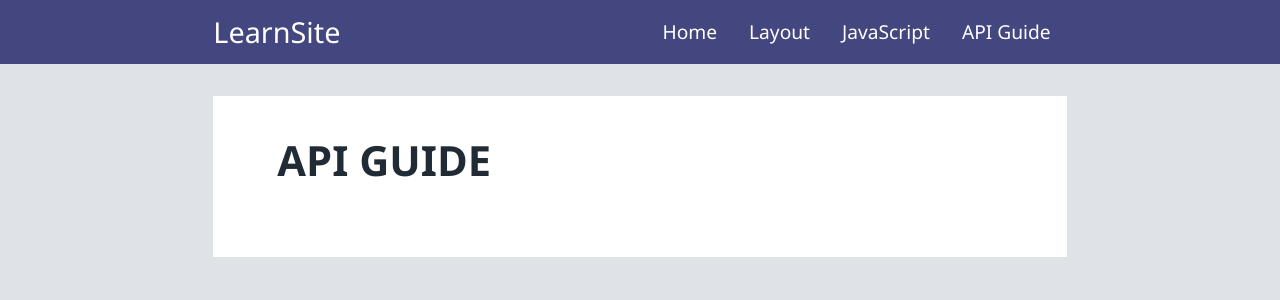
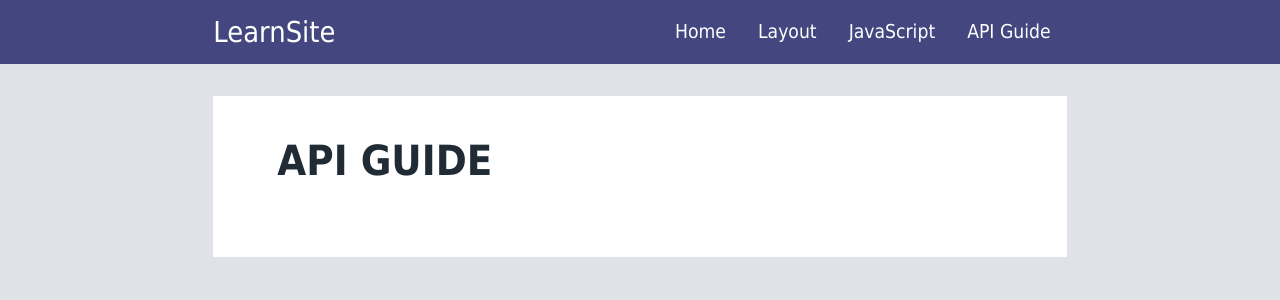
Before and after one commit to CasperMobit/LearnSite, a PHP site: page /api.php in a window 1280 px wide. Shown: the top 300 px of the page. Run offline with PHP 8.4, Linux system fonts and the light colour scheme.

Commit message:
Minor text improvements

```diff
--- a/components/header.html
+++ b/components/header.html
@@ -3,7 +3,7 @@
 		<div class="col-2"></div>
 		<div class="col-8 content">
 			<nav>
-				<h1 id="logo"><a href="http://localhost:3000/index.php">LearnSite</a></h1>
+				<h1 id="Logo"><a href="http://localhost:3000/index.php">LearnSite</a></h1>
 				<ul class="nav-links">
 					<li><a href="http://localhost:3000/index.php">Home</a></li>
 					<li><a href="http://localhost:3000/layout.php">Layout</a></li>
--- a/css/_base.scss
+++ b/css/_base.scss
@@ -32,6 +32,9 @@ code {
 	border-radius: .1em;
 	color: Color('ink', 'light');
 	padding: 0 .2em;
+}
+p {
+	max-width: 50rem;
 }
 textarea {
 	border-color: Color('main', 'light');
--- a/css/_header.scss
+++ b/css/_header.scss
@@ -17,12 +17,12 @@ nav {
 		color: inherit;
 	}
 }
-#logo {
+#Logo {
 	font-size: 1.8rem;
 	font-weight: 500;
 	text-transform: none;
 	&:hover {
-		font-weight: 600;
+		color: Color('sky');
 	}
 }
 .nav-links {
@@ -51,7 +51,7 @@ nav {
 	width: 80%;
 }
 @include ViewPort('xs') {
-	#logo {
+	#Logo {
 		margin-left: 1rem;
 	}
 	.nav-links a {
--- a/css/_typeface.scss
+++ b/css/_typeface.scss
@@ -3,7 +3,7 @@
 $color_body:			Color('ink');
 $color_meta:			Color('ink', 'lighter');
 
-$font-family_body:		'Segoe UI', Tahoma, Geneva, Verdana, sans-serif;
+$font-family_body:		/*'Segoe UI',*/ Tahoma, Geneva, Verdana, sans-serif;
 $font-family_meta:		sans-serif;
 
 $font-size: (
--- a/css/style.css
+++ b/css/style.css
@@ -20,14 +20,14 @@ nav a {
   color: inherit;
 }
 
-#logo {
+#Logo {
   font-size: 1.8rem;
   font-weight: 500;
   text-transform: none;
 }
 
-#logo:hover {
-  font-weight: 600;
+#Logo:hover {
+  color: #DFE3E8;
 }
 
 .nav-links {
@@ -63,7 +63,7 @@ nav a {
 }
 
 @media screen and (max-width: 767px) {
-  #logo {
+  #Logo {
     margin-left: 1rem;
   }
   .nav-links a {
@@ -107,6 +107,10 @@ code {
   border-radius: .1em;
   color: #454F5B;
   padding: 0 .2em;
+}
+
+p {
+  max-width: 50rem;
 }
 
 textarea {
@@ -314,7 +318,7 @@ a {
 
 body {
   color: #212B36;
-  font-family: "Segoe UI", Tahoma, Geneva, Verdana, sans-serif;
+  font-family: Tahoma, Geneva, Verdana, sans-serif;
   line-height: 1;
 }
 
```
Also changed, not shown: 1 other file.
